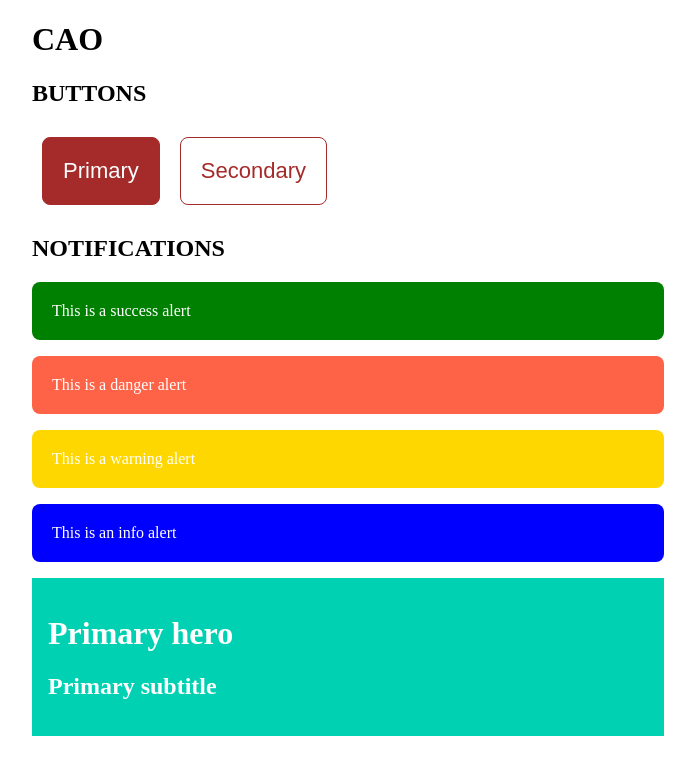
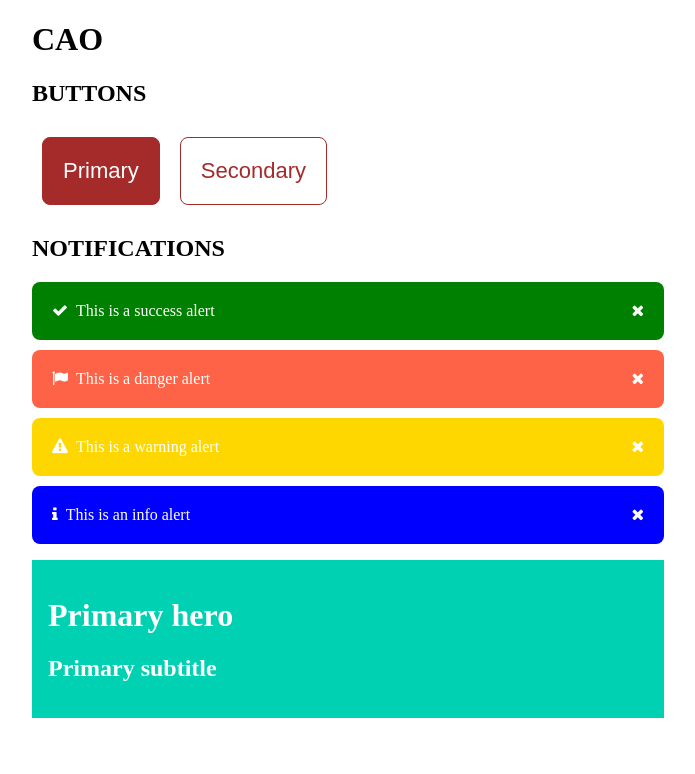
Before and after one commit to livrocky/react-cao-11-storybook, a React (Create React App) app: page / in a window 1280 px wide. Shown: the top 774 px of the page, without its empty margins (292-987 px from the left). Built offline with nearby package versions, Linux system fonts and the light colour scheme.

Commit message:
notification icons done

```diff
--- a/src/App.js
+++ b/src/App.js
@@ -16,10 +16,18 @@ function App() {
       </Button>
       <h2>NOTIFICATIONS</h2>
       <div className='alerts'>
-        <Notification variant='success'>This is a success alert</Notification>
-        <Notification variant='danger'>This is a danger alert</Notification>
-        <Notification variant='warning'>This is a warning alert</Notification>
-        <Notification variant='info'>This is an info alert</Notification>
+        <Notification icon={'fa fa-check'} variant='success' cancel={'fa fa-times'}>
+          This is a success alert
+        </Notification>
+        <Notification icon={'fa fa-flag'} variant='danger' cancel={'fa fa-times'}>
+          This is a danger alert
+        </Notification>
+        <Notification icon={'fa fa-exclamation-triangle'} variant='warning' cancel={'fa fa-times'}>
+          This is a warning alert
+        </Notification>
+        <Notification icon={'fa fa-info'} variant='info' cancel={'fa fa-times'}>
+          This is an info alert
+        </Notification>
       </div>
       <div className='hero'>
         <div className='hero'>
--- a/src/components/Notifications/Notifications.jsx
+++ b/src/components/Notifications/Notifications.jsx
@@ -1,14 +1,25 @@
 import css from './Notifications.module.css';
 import PropTypes from 'prop-types';
 
-function Notification({ children, variant = 'success', size = 'medium', customFontSize = null }) {
+function Notification({ children, variant = 'success', size = 'medium', customFontSize = null, icon, cancel }) {
   const styles = {
     fontSize: customFontSize + 'px',
   };
   return (
-    <p onClick={children} type='submit' style={customFontSize ? styles : {}} className={`${css.notification} ${css[variant] || ''} ${css[size] || ''}`}>
-      {children}
-    </p>
+    <div style={customFontSize ? styles : {}} className={`${css.notification} ${css[variant] || ''} ${css[size] || ''}`}>
+      <div className={css.alert}>
+        <i className={`fa ${icon}`} aria-hidden='true'></i>
+        {children}
+      </div>
+
+      <div>
+        <i className={`fa ${cancel}`} aria-hidden='true'></i>
+      </div>
+
+      {/* <p onClick={children} type='submit' style={customFontSize ? styles : {}} className={`${css.notification} ${css[variant] || ''} ${css[size] || ''}`}>
+        {children}
+      </p> */}
+    </div>
   );
 }
 
@@ -16,6 +27,8 @@ Notification.propTypes = {
   children: PropTypes.string.isRequired,
   size: PropTypes.oneOf(['small', 'medium', 'large']),
   variant: PropTypes.oneOf(['danger', 'warning', 'info', 'success']),
+  icon: PropTypes.oneOf(['fa fa-check', 'fa fa-flag', 'fa fa-exclamation-triangle', 'fa fa-info']),
+  cancel: PropTypes.oneOf(['fa fa-times']),
   customFontSize: PropTypes.number,
 };
 
--- a/src/components/Notifications/Notifications.module.css
+++ b/src/components/Notifications/Notifications.module.css
@@ -3,6 +3,7 @@
     padding: 20px;
     border-radius: 0.5rem;
     color: white;
+    margin-bottom: 10px;
 }
 
 .success {
@@ -10,6 +11,7 @@
     padding: 20px;
     border-radius: 0.5rem;
     color: white;
+    margin-bottom: 10px;
 }
 
 .warning {
@@ -17,6 +19,7 @@
     padding: 20px;
     border-radius: 0.5rem;
     color: white;
+    margin-bottom: 10px;
 }
 
 .info {
@@ -24,4 +27,14 @@
     padding: 20px;
     border-radius: 0.5rem;
     color: white;
+    margin-bottom: 10px;
 }
+
+.notification{
+    display: flex;
+    justify-content: space-between;
+}
+
+.alert i {
+    margin-right: 0.5em;
+  }
```
